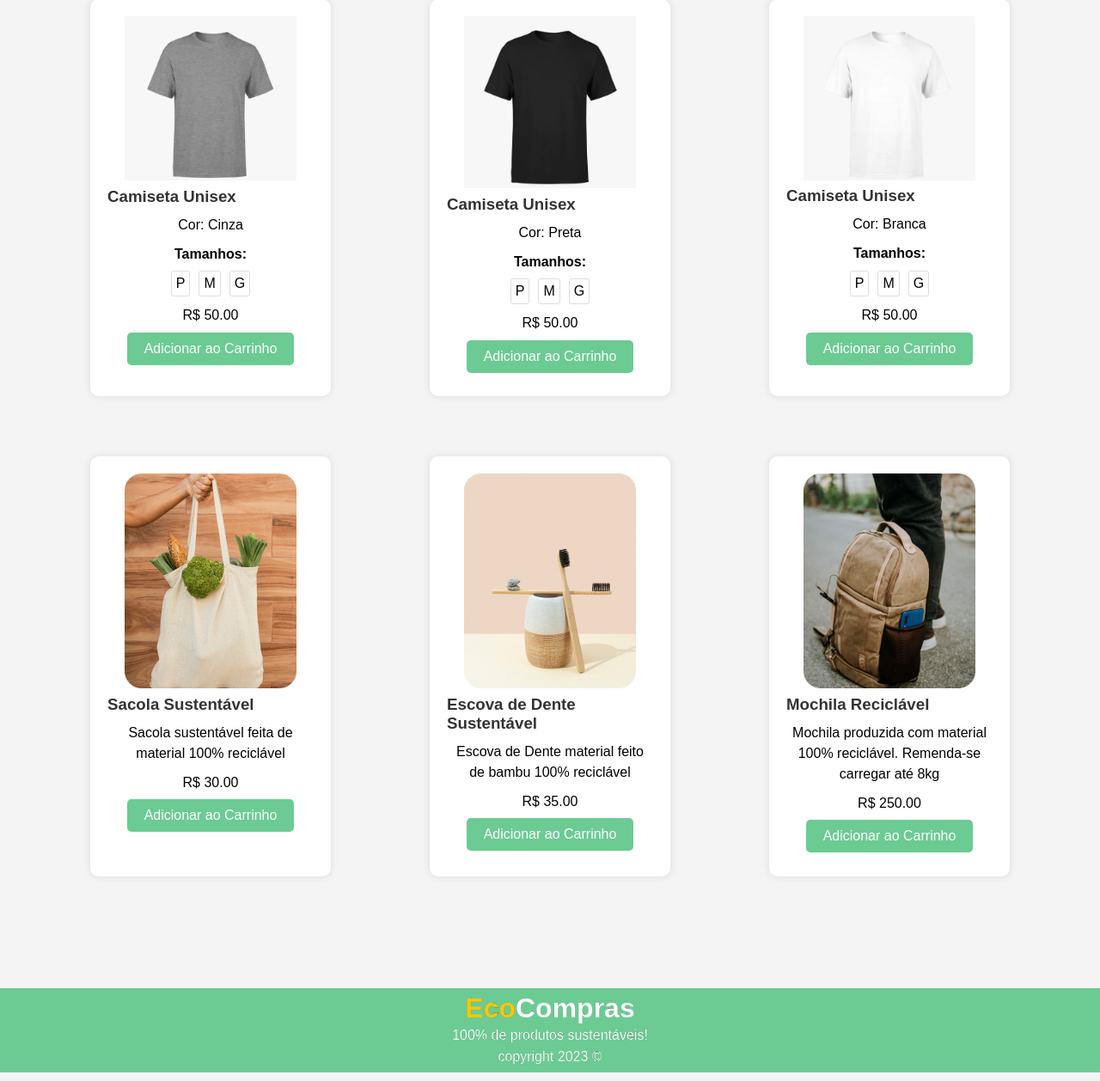
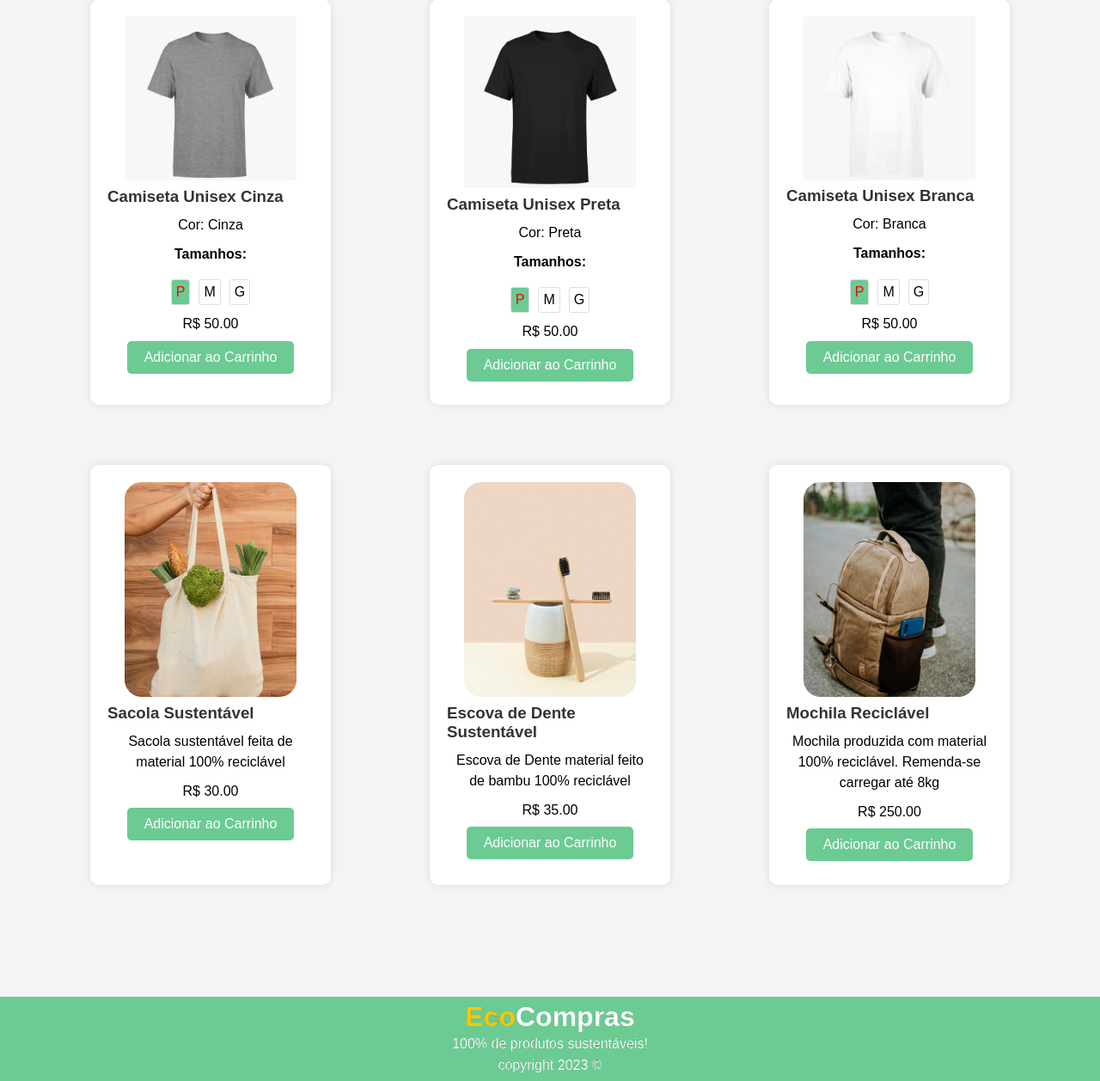
Before and after one commit to ZoG101/EcoCompras, a PHP site: page /indexProdutos.php in a window 1280 px wide; the page is wider, and only the part inside the window is pictured. Shown: the part 150-1408 px from the top of that part at 86% size. Run offline with PHP 8.4, Linux system fonts and the light colour scheme; some libraries are stand-ins or nearby versions.

Commit message:
página de produtos finalizada.

```diff
--- a/classes/domain/ConnectionFactory.php
+++ b/classes/domain/ConnectionFactory.php
@@ -13,6 +13,11 @@
      */
     class ConnectionFactory {
 
+        /**
+         * Função que retorna uma nova conxão através de um `PDO`
+         * @return PDO
+         * @throws PDOException
+         */
         public static function getConexao(): PDO {
 
             try {
--- /dev/null
+++ b/classes/helper/Contador.php
@@ -0,0 +1,51 @@
+<?php
+
+    namespace helper;
+
+    /**
+     * Classe reponsável por auxiliar a aplicação na contagem de itens.
+     * @author Davi Campolina Leite Morato
+     * @version ${1:1.0.0}
+     */
+    class Contador{
+
+        /**
+         * Variável contador
+         * @var int
+         */
+        private int $cont = 0;
+
+        /**
+         * Função reponsável por adicionar mais 1 ao contador
+         * @return void
+         */
+        public function adicionar(): void {
+
+            $this->cont++;
+
+        }
+
+        /**
+         * Função que retorna o valor contido no contador do obj.
+         * @return int
+         */
+        public function getCont(): int {
+
+            return $this->cont;
+
+        }
+
+        /**
+         * Função para definir um valor específico para `cont`.
+         * @param int $cont
+         * @return void
+         */
+        public function setCont(int $cont): void {
+
+            $this->cont = $cont;
+
+        }
+
+    }
+
+?>
--- a/dump/create-db-template.sql
+++ b/dump/create-db-template.sql
@@ -59,6 +59,7 @@ SELECT endereco.cep, endereco.cidade, endereco.estado, endereco.rua, endereco.nu
 SELECT COUNT(*) FROM cliente JOIN endereco ON endereco.cliente_email = :email;
 
 select * from cliente;
+
 select * from endereco;
 
 SELECT * FROM cliente WHERE email = :email;
--- a/indexProdutos.php
+++ b/indexProdutos.php
@@ -1,4 +1,21 @@
 <?php session_start(); ?>
+<?php
+    require_once 'classes\helper\Contador.php';
+
+    use helper\Contador;
+
+    if (!isset($_SESSION['prodCont'])) {
+
+        $prodCont = new Contador();
+        $_SESSION['prodCont'] = $prodCont->getCont();
+
+    } else {
+
+        $prodCont = new Contador();
+        $prodCont->setCont($_SESSION['prodCont']);
+
+    }
+?>
 <!DOCTYPE html>
 <html lang="pt-br">
 <head>
@@ -8,6 +25,16 @@
     <link rel="stylesheet" href="/styles/global.css" />
     <link rel="stylesheet" href="styles.css" />
     <script src="https://cdn.jsdelivr.net/npm/sweetalert2@11"></script>
+    <script src="https://ajax.googleapis.com/ajax/libs/jquery/3.7.1/jquery.min.js"></script>
+    <script src="produtos.js"></script>
+    <script>
+        function marcaSelecionado(id){
+            $(document).ready(function() {
+                $("#"+id).addClass("selected");
+                $("#"+id).siblings().removeClass("selected");
+            });
+        }
+    </script>
 </head>
 <body>
     <div class="navBar">
@@ -29,47 +56,65 @@
         <!-- Seus produtos aqui -->
         <div class="product" id="produto1">
             <img src="imagens-pti/camisetaCinza.png" alt="Camisetas Básica" />
-            <h3>Camiseta Unisex</h3>
+            <h3>Camiseta Unisex Cinza</h3>
             <p>Cor: Cinza</p>
+            <form method="POST" action="">
                 <p><strong>Tamanhos:</strong>
                     <div class="tamanho-box">
-                    <span id="tamanhos1" onclick="selecionarTamanhos('tamanhos1')">P</span>
-                    <span id="tamanhos2" onclick="selecionarTamanhos('tamanhos2')">M</span>
-                    <span id="tamanhos3" onclick="selecionarTamanhos('tamanhos3')">G</span>
+                        <input type="radio" id="Camiseta-Unisex-Cinza-P" name="produto" value="Camiseta Unisex Cinza - P" checked hidden>
+                        <label class="selected" id="produtoLabel1P" for="Camiseta-Unisex-Cinza-P" onclick="marcaSelecionado('produtoLabel1P')">P</label>
+                        <input type="radio" id="Camiseta-Unisex-Cinza-M" name="produto" value="Camiseta Unisex Cinza - M" hidden>
+                        <label id="produtoLabel1M" for="Camiseta-Unisex-Cinza-M" onclick="marcaSelecionado('produtoLabel1M')">M</label>
+                        <input type="radio" id="Camiseta-Unisex-Cinza-G" name="produto" value="Camiseta Unisex Cinza - G" hidden>
+                        <label id="produtoLabel1G" for="Camiseta-Unisex-Cinza-G" onclick="marcaSelecionado('produtoLabel1G')">G</label>
                     </div>
                 </p>
                 <p class="price">R$ 50.00</p>
-            <button class="addToCartBtn" onclick="adicionarAoCarrinho('produto1')">Adicionar ao Carrinho</button>
+                <input type="hidden" name="preco" value="50">
+                <button type="submit" class="addToCartBtn">Adicionar ao Carrinho</button>
+            </form>
         </div>
 
         <div class="product" id="produto2">
             <img src="imagens-pti/CamisetaPreta.png" alt="Camisetas Básica" />
-            <h3>Camiseta Unisex </h3>
+            <h3>Camiseta Unisex Preta</h3>
             <p>Cor: Preta</p>
+                <form method="POST" action="">
                 <p><strong>Tamanhos:</strong>
                     <div class="tamanho-box">
-                    <span id="tamanhos4" onclick="selecionarTamanhos('tamanhos4')">P</span>
-                    <span id="tamanhos5" onclick="selecionarTamanhos('tamanhos5')">M</span>
-                    <span id="tamanhos6" onclick="selecionarTamanhos('tamanhos6')">G</span>
+                        <input type="radio" id="Camiseta-Unisex-Preto-P" name="produto" value="Camiseta Unisex Preto - P" checked hidden>
+                        <label class="selected" id="produtoLabel2P" for="Camiseta-Unisex-Preto-P" onclick="marcaSelecionado('produtoLabel2P')">P</label>
+                        <input type="radio" id="Camiseta-Unisex-Preto-M" name="produto" value="Camiseta Unisex Preto - M" hidden>
+                        <label id="produtoLabel2M" for="Camiseta-Unisex-Preto-M" onclick="marcaSelecionado('produtoLabel2M')">M</label>
+                        <input type="radio" id="Camiseta-Unisex-Preto-G" name="produto" value="Camiseta Unisex Preto - G" hidden>
+                        <label id="produtoLabel2G" for="Camiseta-Unisex-Preto-G" onclick="marcaSelecionado('produtoLabel2G')">G</label>
                     </div>
                 </p>
                 <p class="price">R$ 50.00</p>
-            <button class="addToCartBtn" onclick="adicionarAoCarrinho('produto2')">Adicionar ao Carrinho</button>
+                <input type="hidden" name="preco" value="50">
+                <button type="submit" class="addToCartBtn">Adicionar ao Carrinho</button>
+            </form>
         </div>
 
         <div class="product" id="produto3">
             <img src="imagens-pti/CamistaBranca.png" alt="Camisetas Básica" />
-            <h3>Camiseta Unisex </h3>
+            <h3>Camiseta Unisex Branca</h3>
             <p>Cor: Branca</p>
+            <form method="POST" action="">
                 <p><strong>Tamanhos:</strong>
                     <div class="tamanho-box">
-                    <span id="tamanhos7" onclick="selecionarTamanhos('tamanhos7')">P</span>
-                    <span id="tamanhos8" onclick="selecionarTamanhos('tamanhos8')">M</span>
-                    <span id="tamanhos9" onclick="selecionarTamanhos('tamanhos9')">G</span>
+                        <input type="radio" id="Camiseta-Unisex-Branca-P" name="produto" value="Camiseta Unisex Branca - P" checked hidden>
+                        <label class="selected" id="produtoLabel3P" for="Camiseta-Unisex-Branca-P" onclick="marcaSelecionado('produtoLabel3P')">P</label>
+                        <input type="radio" id="Camiseta-Unisex-Branca-M" name="produto" value="Camiseta Unisex Branca - M" hidden>
+                        <label id="produtoLabel3M" for="Camiseta-Unisex-Branca-M" onclick="marcaSelecionado('produtoLabel3M')">M</label>
+                        <input type="radio" id="Camiseta-Unisex-Branca-G" name="produto" value="Camiseta Unisex Branca - G" hidden>
+                        <label id="produtoLabel3G" for="Camiseta-Unisex-Branca-G" onclick="marcaSelecionado('produtoLabel3G')">G</label>
                     </div>
                 </p>
                 <p class="price">R$ 50.00</p>
-            <button class="addToCartBtn" onclick="adicionarAoCarrinho('produto3')">Adicionar ao Carrinho</button>
+                <input type="hidden" name="preco" value="50">
+                <button type="submit" class="addToCartBtn">Adicionar ao Carrinho</button>
+            </form>
         </div>
 
         <div class="product" id="produto4">
@@ -77,7 +122,11 @@
             <h3>Sacola Sustentável</h3>
             <p>Sacola sustentável feita de material 100% reciclável</p>
             <p class="price">R$ 30.00</p>
-            <button class="addToCartBtn" onclick="adicionarAoCarrinho('produto4')">Adicionar ao Carrinho</button>
+            <form method="POST" action="">
+                <input type="hidden" name="produto" value="Sacola Sustentável">
+                <input type="hidden" name="preco" value="30">
+                <button type="submit" class="addToCartBtn">Adicionar ao Carrinho</button>
+            </form>
         </div>
 
         <div class="product" id="produto5">
@@ -85,7 +134,11 @@
             <h3>Escova de Dente Sustentável</h3>
             <p>Escova de Dente material feito de bambu 100% reciclável</p>
             <p class="price">R$ 35.00</p>
-            <button class="addToCartBtn" onclick="adicionarAoCarrinho('produto5')">Adicionar ao Carrinho</button>
+            <form method="POST" action="">
+                <input type="hidden" name="produto" value="Escova de Dente Sustentável">
+                <input type="hidden" name="preco" value="35">
+                <button type="submit" class="addToCartBtn">Adicionar ao Carrinho</button>
+            </form>
         </div>
 
         <div class="product" id="produto6">
@@ -93,9 +146,85 @@
             <h3>Mochila Reciclável</h3>
             <p>Mochila produzida com material 100% reciclável. Remenda-se carregar até 8kg</p>
             <p class="price">R$ 250.00</p>
-            <button class="addToCartBtn" onclick="adicionarAoCarrinho('produto6')">Adicionar ao Carrinho</button>
+            <form method="POST" action="">
+                <input type="hidden" name="produto" value="Mochila Reciclável">
+                <input type="hidden" name="preco" value="250">
+                <button type="submit" class="addToCartBtn">Adicionar ao Carrinho</button>
+            </form>
         </div>
     </div>
+    <?php
+        if (isset($_POST['produto'])) {
+            $jaExiste = false;
+
+            for ($i = 0; $i < $prodCont->getCont(); $i++) {
+
+                if ($_SESSION['produtos'][$i]['nome'] == $_POST['produto']) {
+
+                    $jaExiste = true;
+
+                }
+
+                echo $_SESSION['produtos'][$i]['nome'] . " " . $_SESSION['produtos'][$i]['preco'] . " " . $_SESSION['produtos'][$i]['quantidade'];
+
+            }
+
+            if (!$jaExiste) {
+
+                $_SESSION['produtos'][$prodCont->getCont()] = [
+                    'nome' => $_POST['produto'],
+                    'preco' => $_POST['preco'],
+                    'quantidade' => 1
+                ];
+
+                $prodCont->adicionar();
+                $_SESSION['prodCont'] = $prodCont->getCont();
+                echo "sdicionou!" . $_POST['produto'];
+
+                echo "<script>
+                Swal.fire({
+                title: 'Produto adicionado ao carrinho!',
+                text: 'Deseja ir para o carrinho?',
+                icon: 'success',
+                showCancelButton: true,
+                confirmButtonText: 'Sim',
+                cancelButtonText: 'Não'
+                }).then((result) => {
+                if (result.isConfirmed) {
+                    // Redireciona para a página de carrinho após adicionar o produto
+                    window.location.href = 'indexCarrinho.php';
+                } else {
+                    // Continua na página atual
+                    console.log('Continuar na página atual');
+                }
+                });
+                </script>";
+
+            } else {
+
+                echo "<script>
+                Swal.fire({
+                title: 'Produto já adicionado ao carrinho!',
+                text: 'Deseja ir para o carrinho?',
+                icon: 'error',
+                showCancelButton: true,
+                confirmButtonText: 'Sim',
+                cancelButtonText: 'Não'
+                }).then((result) => {
+                if (result.isConfirmed) {
+                    // Redireciona para a página de carrinho após adicionar o produto
+                    window.location.href = 'indexCarrinho.php';
+                } else {
+                    // Continua na página atual
+                    console.log('Continuar na página atual');
+                }
+                });
+                </script>";
+
+            }
+
+        }
+    ?>
     <footer class="footer; position: fixed;">
         <div class="page-inner-content footer-content">
             <div class="logo-footer">
--- a/styles/global.css
+++ b/styles/global.css
@@ -543,11 +543,17 @@ footer {
     gap: 10px; /* Espaçamento entre os tamanhos */
   }
 
-  .tamanho-box span {
+  .tamanho-box label {
     cursor: pointer;
     border: 1px solid #ddd;
     padding: 5px;
     border-radius: 3px;
+  }
+
+  .selected {
+    background-color: #6bcb93;
+    color: rgb(255, 0, 0);
+    border: 3px solid #ddd;
   }
 
   .nota-fiscal {
```
Also changed, not shown: produtos.js (+0 -51 lines). Lines whose indentation alone changed are shown as unchanged.
